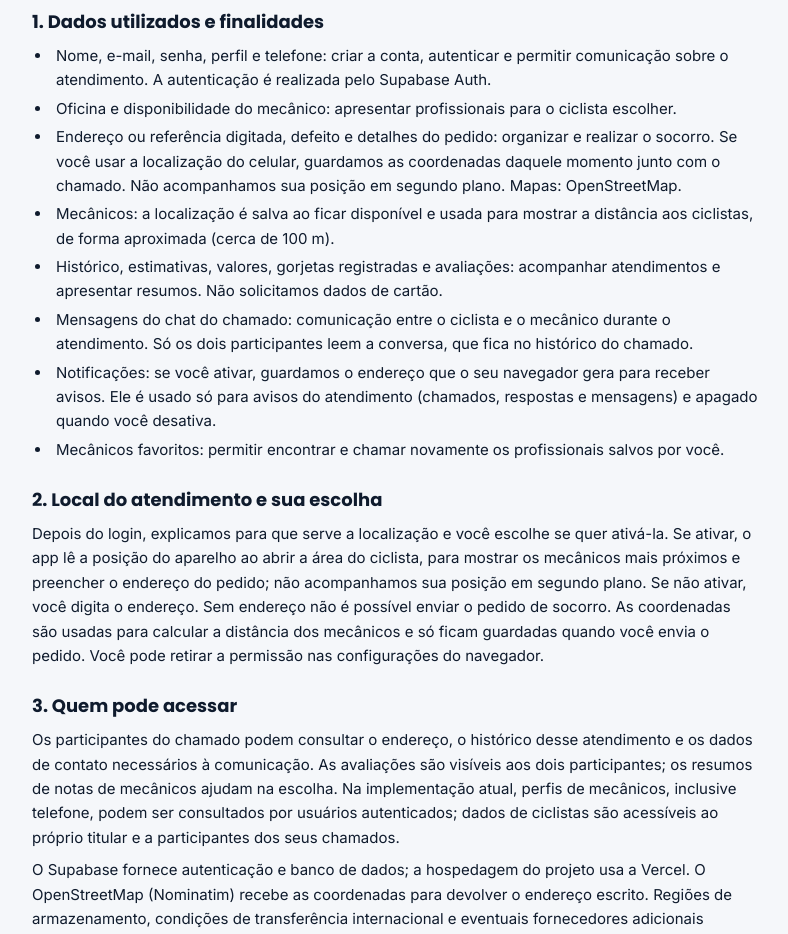
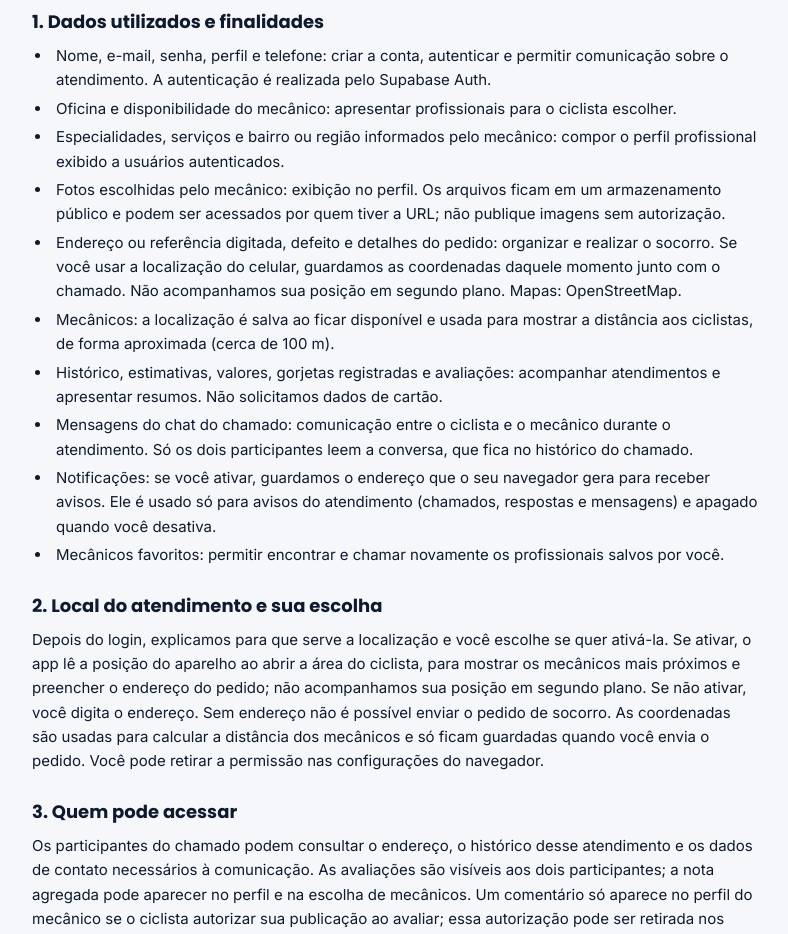
Before and after one commit to 19041507/SOS-BIKES, a Next.js app: page /privacidade in a window 1280 px wide. Shown: the part 180-1114 px from the top of the page, without its empty margins (244-1032 px from the left). Built offline with nearby package versions, Linux system fonts and the light colour scheme.

Commit message:
Documenta o perfil público e as regras de privacidade
Co-authored-by: Copilot <223556219+Copilot@users.noreply.github.com>

```diff
--- a/src/app/privacidade/page.tsx
+++ b/src/app/privacidade/page.tsx
@@ -11,6 +11,8 @@ export default function PrivacidadePage() {
         <ul>
           <li>Nome, e-mail, senha, perfil e telefone: criar a conta, autenticar e permitir comunicação sobre o atendimento. A autenticação é realizada pelo Supabase Auth.</li>
           <li>Oficina e disponibilidade do mecânico: apresentar profissionais para o ciclista escolher.</li>
+          <li>Especialidades, serviços e bairro ou região informados pelo mecânico: compor o perfil profissional exibido a usuários autenticados.</li>
+          <li>Fotos escolhidas pelo mecânico: exibição no perfil. Os arquivos ficam em um armazenamento público e podem ser acessados por quem tiver a URL; não publique imagens sem autorização.</li>
           <li>Endereço ou referência digitada, defeito e detalhes do pedido: organizar e realizar o socorro. Se você usar a localização do celular, guardamos as coordenadas daquele momento junto com o chamado. Não acompanhamos sua posição em segundo plano. Mapas: OpenStreetMap.</li>
           <li>Mecânicos: a localização é salva ao ficar disponível e usada para mostrar a distância aos ciclistas, de forma aproximada (cerca de 100 m).</li>
           <li>Histórico, estimativas, valores, gorjetas registradas e avaliações: acompanhar atendimentos e apresentar resumos. Não solicitamos dados de cartão.</li>
@@ -25,7 +27,7 @@ export default function PrivacidadePage() {
       </section>
       <section>
         <h2>3. Quem pode acessar</h2>
-        <p>Os participantes do chamado podem consultar o endereço, o histórico desse atendimento e os dados de contato necessários à comunicação. As avaliações são visíveis aos dois participantes; os resumos de notas de mecânicos ajudam na escolha. Na implementação atual, perfis de mecânicos, inclusive telefone, podem ser consultados por usuários autenticados; dados de ciclistas são acessíveis ao próprio titular e a participantes dos seus chamados.</p>
+        <p>Os participantes do chamado podem consultar o endereço, o histórico desse atendimento e os dados de contato necessários à comunicação. As avaliações são visíveis aos dois participantes; a nota agregada pode aparecer no perfil e na escolha de mecânicos. Um comentário só aparece no perfil do mecânico se o ciclista autorizar sua publicação ao avaliar; essa autorização pode ser retirada nos detalhes do chamado. Perfis profissionais e fotos são exibidos a usuários autenticados, mas as imagens podem ser acessadas por quem tiver a URL. Dados de ciclistas são acessíveis ao próprio titular e a participantes dos seus chamados.</p>
         <p className="mt-2">O Supabase fornece autenticação e banco de dados; a hospedagem do projeto usa a Vercel. O OpenStreetMap (Nominatim) recebe as coordenadas para devolver o endereço escrito. Regiões de armazenamento, condições de transferência internacional e eventuais fornecedores adicionais precisam ser confirmados pelo responsável antes da operação com dados reais. Ao abrir WhatsApp ou fazer uma ligação, aplicam-se também as regras do serviço de comunicação escolhido.</p>
       </section>
       <section>
--- a/src/app/termos/page.tsx
+++ b/src/app/termos/page.tsx
@@ -13,7 +13,7 @@ export default function TermosPage() {
       </section>
       <section>
         <h2>2. Conta e informações</h2>
-        <p>Forneça dados corretos de nome, e-mail, telefone e perfil. Proteja sua senha e use somente contas e informações que você está autorizado a utilizar. Mecânicos devem manter a disponibilidade e as informações da oficina atualizadas. Não inclua documentos, dados bancários ou informações de terceiros nos campos livres.</p>
+        <p>Forneça dados corretos de nome, e-mail, telefone e perfil. Proteja sua senha e use somente contas e informações que você está autorizado a utilizar. Mecânicos devem manter a disponibilidade, as informações da oficina, especialidades, serviços e região de atendimento atualizadas. Só publique fotos que você tem autorização para divulgar. Não inclua documentos, dados bancários ou informações de terceiros nos campos livres.</p>
       </section>
       <section>
         <h2>3. Pedidos e atendimento</h2>
@@ -25,7 +25,7 @@ export default function TermosPage() {
       </section>
       <section>
         <h2>5. Conduta e avaliações</h2>
-        <p>Trate os participantes com respeito, inclusive no chat do chamado. Não publique informações falsas, ofensivas, discriminatórias ou dados pessoais desnecessários. Ciclista e mecânico podem avaliar um ao outro após um atendimento concluído. Utilize telefone e endereço recebidos somente para tratar do atendimento.</p>
+        <p>Trate os participantes com respeito, inclusive no chat do chamado. Não publique informações falsas, ofensivas, discriminatórias ou dados pessoais desnecessários. Ciclista e mecânico podem avaliar um ao outro após um atendimento concluído. O comentário do ciclista só será exibido no perfil do mecânico se houver autorização explícita; ela pode ser retirada nos detalhes do chamado. Utilize telefone e endereço recebidos somente para tratar do atendimento.</p>
       </section>
       <section>
         <h2>6. Dados pessoais e alterações</h2>
```
Also changed, not shown: 1 other file (tests, documents, lock files or other folders).
